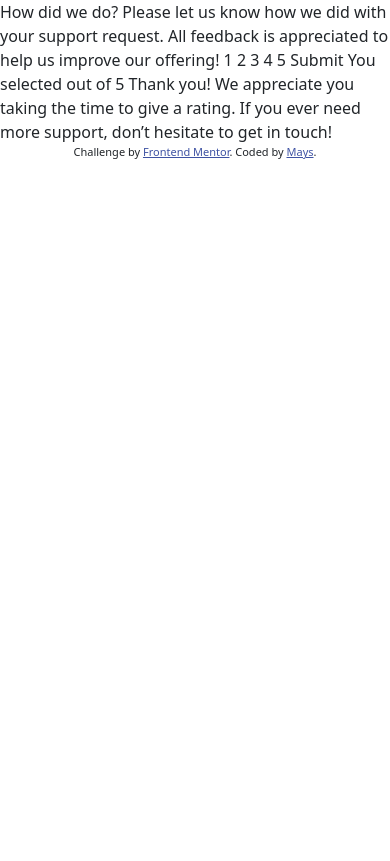
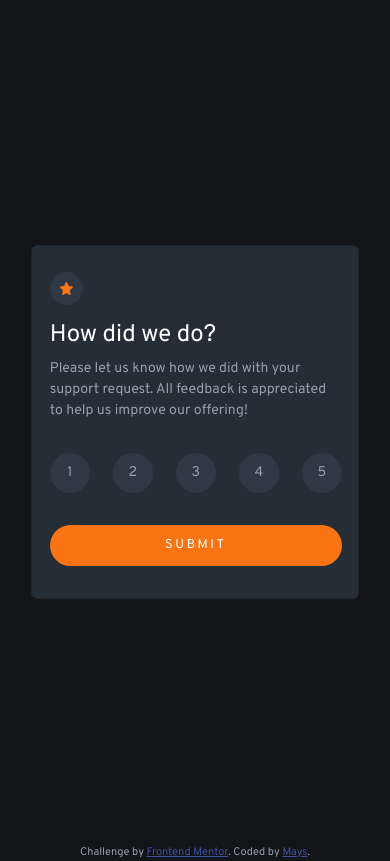
Before and after one commit to mays21/interactive-rating-component, a plain HTML site: page index.html in a window 390 px wide. Drawn offline with nearby package versions, Linux system fonts and the light colour scheme.

Commit message:
mobile-design

```diff
--- a/index.html
+++ b/index.html
@@ -6,28 +6,59 @@
     <!-- displays site properly based on user's device -->
 
     <link rel="icon" type="image/png" sizes="32x32" href="./images/favicon-32x32.png" />
-    <link rel="stylesheet" href="./css/custom.css" />
-    <link rel="stylesheet" href="./css/debug.css" />
+    <link rel="stylesheet" href="./css/custom.min.css" />
+    <!-- <link rel="stylesheet" href="./css/debug.css" /> -->
     <title>Frontend Mentor | Interactive rating component</title>
   </head>
   <body>
-    <!-- Rating state start -->
+    <main class="container">
+      <div class="wrapper" ontouchstart="">
+        <!-- Rating state start -->
+        <section class="rateing">
+          <div class="card">
+            <span class="card-icon"><img src="images/icon-star.svg" alt="" class="star-icon" /></span>
+            <h2 class="card-title">How did we do?</h2>
+            <div class="card-text">Please let us know how we did with your support request. All feedback is appreciated to help us improve our offering!</div>
+            <form action="" method="post">
+              <div class="rate-box">
+                <input type="radio" name="rate" id="rate1" class="rate-button" value="1" />
+                <label for="rate1" class="rate-icon">1</label>
+                <input type="radio" name="rate" id="rate2" class="rate-button" value="2" />
+                <label for="rate2" class="rate-icon">2</label>
+                <input type="radio" name="rate" id="rate3" class="rate-button" value="3" />
+                <label for="rate3" class="rate-icon">3</label>
+                <input type="radio" name="rate" id="rate4" class="rate-button" value="4" />
+                <label for="rate4" class="rate-icon">4</label>
+                <input type="radio" name="rate" id="rate5" class="rate-button" value="5" />
+                <label for="rate5" class="rate-icon">5</label>
+              </div>
+              <button type="button" class="card-btn btn btn-lg">Submit</button>
+            </form>
+          </div>
+        </section>
+        <!-- Rating state end -->
 
-    How did we do? Please let us know how we did with your support request. All feedback is appreciated to help us improve our offering! 1 2 3 4 5 Submit
-
-    <!-- Rating state end -->
-
-    <!-- Thank you state start -->
-
-    You selected
-    <!-- Add rating here -->
-    out of 5 Thank you! We appreciate you taking the time to give a rating. If you ever need more support, don’t hesitate to get in touch!
-
+        <!-- Thank you state start -->
+        <section class="thankyou">
+          <div class="card">
+            <div class="card-img"></div>
+            <div class="card-subtitle">
+              You selected
+              <!-- Add rating here -->
+              <span class="user-rating">4</span>
+              out of 5
+            </div>
+            <h2 class="card-title">Thank you!</h2>
+            <div class="card-text">We appreciate you taking the time to give a rating. If you ever need more support, don’t hesitate to get in touch!</div>
+          </div>
+        </section>
+      </div>
+    </main>
     <!-- Thank you state end -->
 
-    <div class="attribution">
+    <footer class="attribution">
       Challenge by <a href="https://www.frontendmentor.io?ref=challenge" target="_blank">Frontend Mentor</a>. Coded by <a href="#">Mays</a>.
-    </div>
+    </footer>
     <script src="./node_modules/bootstrap/dist/js/bootstrap.bundle.min.js"></script>
     <script src="./js/index.js"></script>
   </body>
--- a/scss/custom.scss
+++ b/scss/custom.scss
@@ -1,7 +1,117 @@
-@import "../node_modules/bootstrap/scss/bootstrap";
+@use "../node_modules/bootstrap/scss/bootstrap";
+@import url("https://fonts.googleapis.com/css2?family=Overpass:wght@400;700&display=swap");
 
+$primary: hsl(25, 97%, 53%);
+$white: hsl(0, 0%, 100%);
+$light-grey: hsl(217, 12%, 63%);
+$medium-grey: hsl(216, 12%, 54%);
+$medium-blue: rgba(49, 60, 73, 0.8);
+$dark-blue: hsl(213, 19%, 18%);
+$very-dark-blue: hsl(216, 12%, 8%);
+
+$font-size-base: 0.88rem;
+$font-family-base: "Overpass", sans-serif;
+$font-weight-normal: 400;
+$font-weight-bold: 700;
+
+body {
+  font-family: $font-family-base;
+  font-size: $font-size-base;
+  background-color: $very-dark-blue;
+  color: $light-grey;
+}
+main {
+  display: flex;
+  justify-content: center;
+  align-items: center;
+  min-height: 100vh;
+}
+.card {
+  background-color: $dark-blue;
+  max-width: 20.5rem;
+  margin: 1.2rem;
+  padding: 1.6rem 1rem 2rem 1.1rem;
+}
+.card-icon {
+  border-radius: 50%;
+  background-color: $medium-blue;
+  width: 2.1rem;
+  height: 2.1rem;
+  display: flex;
+  align-items: center;
+  justify-content: center;
+}
+.star-icon {
+  width: 40%;
+}
+.card-title {
+  color: $white;
+  font-size: 1.5rem;
+  padding-top: 1rem;
+}
+.card-text {
+  margin-bottom: 2rem;
+}
+.rate-box {
+  width: 100%;
+  display: flex;
+  justify-content: space-between;
+}
+.rate-button {
+  display: none;
+}
+.rate-button:checked + .rate-icon {
+  background-color: $medium-grey;
+  color: $white;
+}
+.rate-icon {
+  display: block;
+  background-color: $medium-blue;
+  width: 2.5rem;
+  height: 2.5rem;
+  text-align: center;
+  line-height: 2.5rem;
+  border-radius: 50%;
+
+  @media (hover: hover) {
+    &:hover {
+      background-color: $primary;
+      color: $white;
+    }
+  }
+}
+.card-btn {
+  background-color: $primary;
+  text-transform: uppercase;
+  color: $white;
+  font-size: 0.8rem;
+  letter-spacing: 0.2em;
+  border-radius: 1.5rem;
+  width: 100%;
+  margin-top: 2rem;
+  padding: 0.6rem;
+  @media (hover: hover) {
+    &:hover {
+      background-color: $white;
+      color: $primary;
+    }
+  }
+  @media (hover: none) {
+    &:action {
+      background-color: $white;
+      color: $primary;
+    }
+  }
+}
+.card-subtitle {
+  color: $primary;
+}
+
+.thankyou {
+  display: none;
+}
 .attribution {
-  font-size: 11px;
+  font-size: 0.6875rem;
   text-align: center;
 }
 .attribution a {
```
Also changed, not shown: css/custom.css, css/custom.min.css (added), 2 other files.
